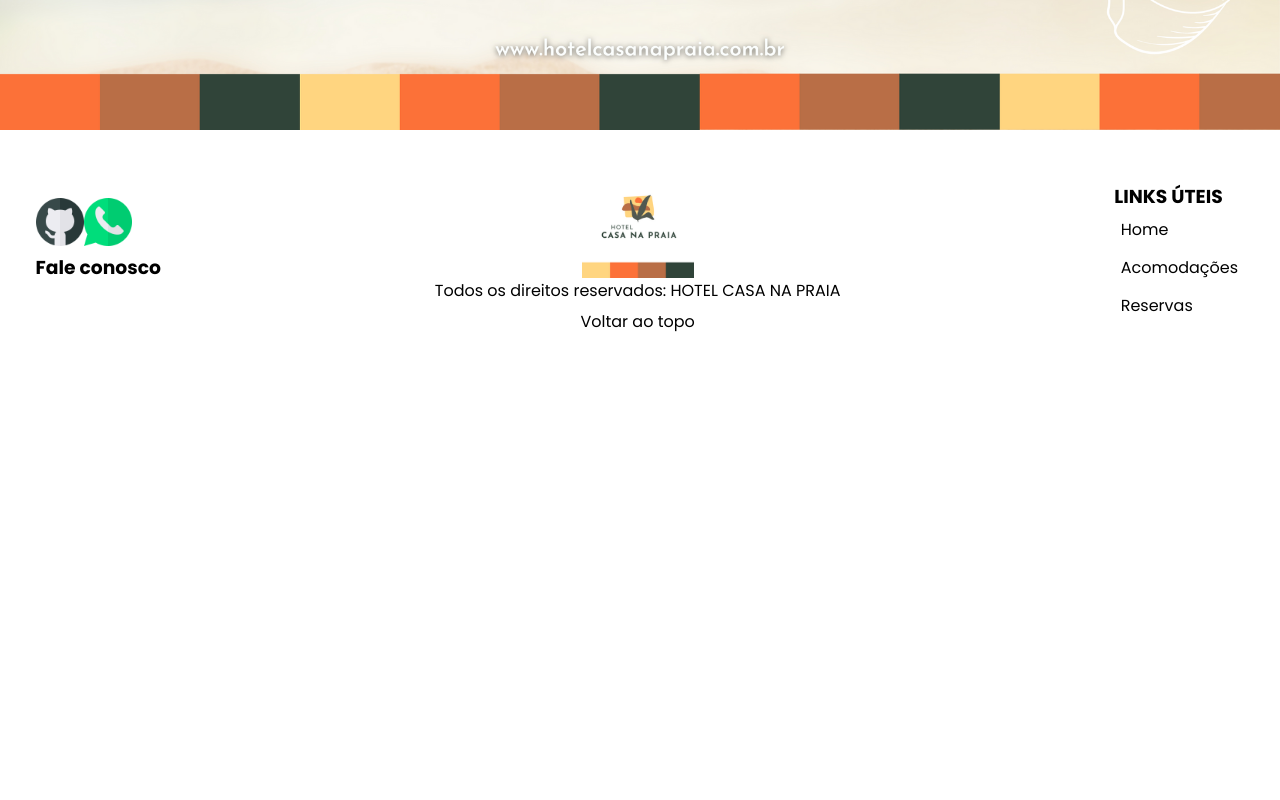
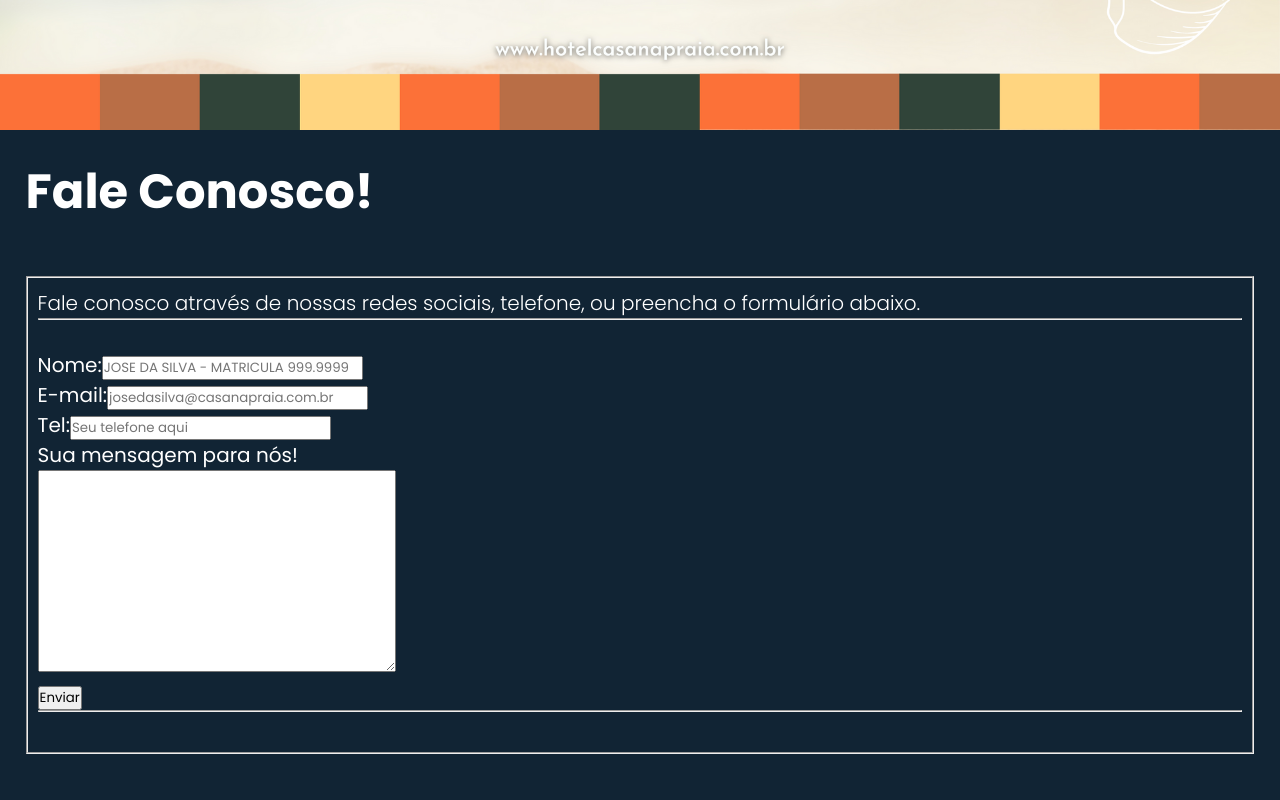
Before and after one commit to fcervant/ProjetoTexHotelVue, a Vue app: page /#/Contato in a window 1280 px wide. Shown: the part 320-1120 px from the top of the page. Before the commit the page ends 800 px from the top, so only its background shows below. Built offline with nearby package versions, Linux system fonts and the light colour scheme.

Commit message:
Página do formulário de contato

```diff
--- a/src/App.vue
+++ b/src/App.vue
@@ -59,9 +59,9 @@
                 <img src="./assets/github.png" alt="Logo do github"></a>
                 <a href="https://chat.whatsapp.com/KthRdCQBgphIxusvtrUFs7" target="_blank">
                     <img src="./assets/whatsapp.png" alt="Logo do whatsapp"></a>
-                    <a class="links" href="">
+                    <router-link to="/Contato" class="links">
                         <h3>Fale conosco</h3>
-                    </a>
+                    </router-link>
         </div>
         <div class="logodireitosreservados">
             <img src="./assets/logo_hotel.png" alt="Logo">
--- a/src/router/index.js
+++ b/src/router/index.js
@@ -23,6 +23,11 @@ const routes = [
     name: "cadastro",
     component: () => import("../views/CadastroView.vue"),
   },
+  {
+    path: "/Contato",
+    name: "contato",
+    component: () => import("../views/ContatoView.vue"),
+  },
 ];
 
 const router = createRouter({
--- a/src/views/CadastroView.vue
+++ b/src/views/CadastroView.vue
@@ -80,8 +80,7 @@ body {
   transition: all 0.3s ease;
 }
 
-.cadinput,
-.cadselect {
+.cadinput .cadselect {
   display: inline-block;
   width: 8.1vw;
   margin: 2px;
@@ -97,10 +96,6 @@ body {
   width: 17.3vw;
 }
 
-.cadcheck {
-  display: flex;
-  flex-direction: row;
-}
 
 .checkbox {
   width: 1vw;
@@ -146,7 +141,7 @@ body {
   background-color: #112434;
   color: #fff;
   padding: 10px;
-  font-size: 1.25rem;
+  font-size: 0.90rem;
 }
 
 .formularios li {
--- /dev/null
+++ b/src/views/ContatoView.vue
@@ -0,0 +1,111 @@
+<template>
+    <div class="contato">
+        <section class="sec">
+                <h2>Fale Conosco!</h2>
+                <form action="" method="post">
+                    <fieldset class="formularios">
+                        <p>Fale conosco através de nossas redes sociais, telefone, ou preencha o formulário abaixo.</p>
+                        <hr />
+                        <br />
+                        <label for="nome_mensagem">Nome:</label>
+                        <input type="name" id="nome_mensagem" placeholder="JOSE DA SILVA - MATRICULA 999.9999" />
+                        <br>
+                        <label for="email_mensagem">E-mail:</label>
+                        <input type="email" id="email_mensagem" placeholder="josedasilva@casanapraia.com.br" />
+                        <br>
+                        <label for="telefone_mensagem">Tel:</label>
+                        <input type="telefone" id="telefone_mensagem" placeholder="Seu telefone aqui" required />
+                        <br>
+                        <label for="faleRhObs">Sua mensagem para nós!</label>
+                        <br />
+                        <textarea name="faleRhObs" id="faleRhObs" cols="30" rows="10"></textarea>
+                        <br>
+                        <button>Enviar</button>
+                        <hr />
+                        <br>
+                    </fieldset>
+                    <br>
+                </form>
+        </section>
+    </div>
+</template>
+
+
+<script>
+export default {
+    name: 'ContatoView',
+      components: {
+
+      }
+}
+</script>
+
+
+<style scoped>
+    * {
+        margin: 0;
+        padding: 0;
+        box-sizing: border-box;
+        font-family: "Poppins", sans-serif;
+    }
+
+    body {
+        overflow-x: hidden;
+        background: #fff;
+        min-height: 100vh;
+    }
+
+    .sec {
+        position: relative;
+        padding: 2vw;
+        background: #112434;
+        transition: all 0.3s ease;
+    }
+
+    .sec h2 {
+        font-size: 3em;
+        color: #fff;
+        margin-bottom: 1em;
+    }
+
+    .sec h3 {
+        color: #fff;
+        margin-bottom: 1em;
+    }
+
+    .sec h4 {
+        color: #fff;
+        margin-bottom: 1em;
+    }
+
+    .sec q {
+        color: #fff;
+    }
+
+    .sec p {
+        font-size: 1em;
+        color: #fff;
+        font-weight: 300;
+    }
+
+    .sec img,
+    .sec iframe {
+        width: 35vw;
+        display: flex;
+        flex-direction: column;
+        justify-content: left;
+        align-items: left;
+    }
+
+    .formularios {
+        background-color: #112434;
+        color: #fff;
+        padding: 10px;
+        font-size: 1.25rem;
+    }
+
+    .formularios li {
+         list-style-type: none;
+    }
+
+</style>
```
